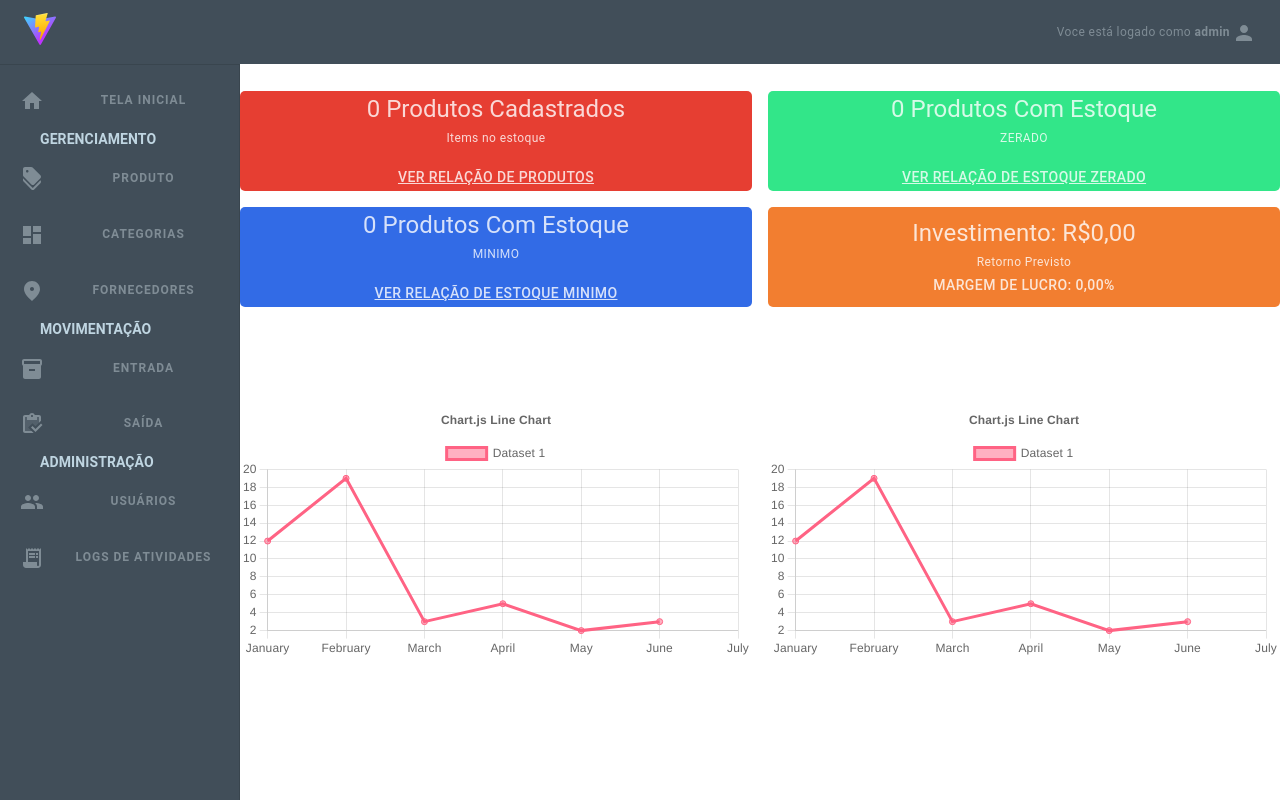
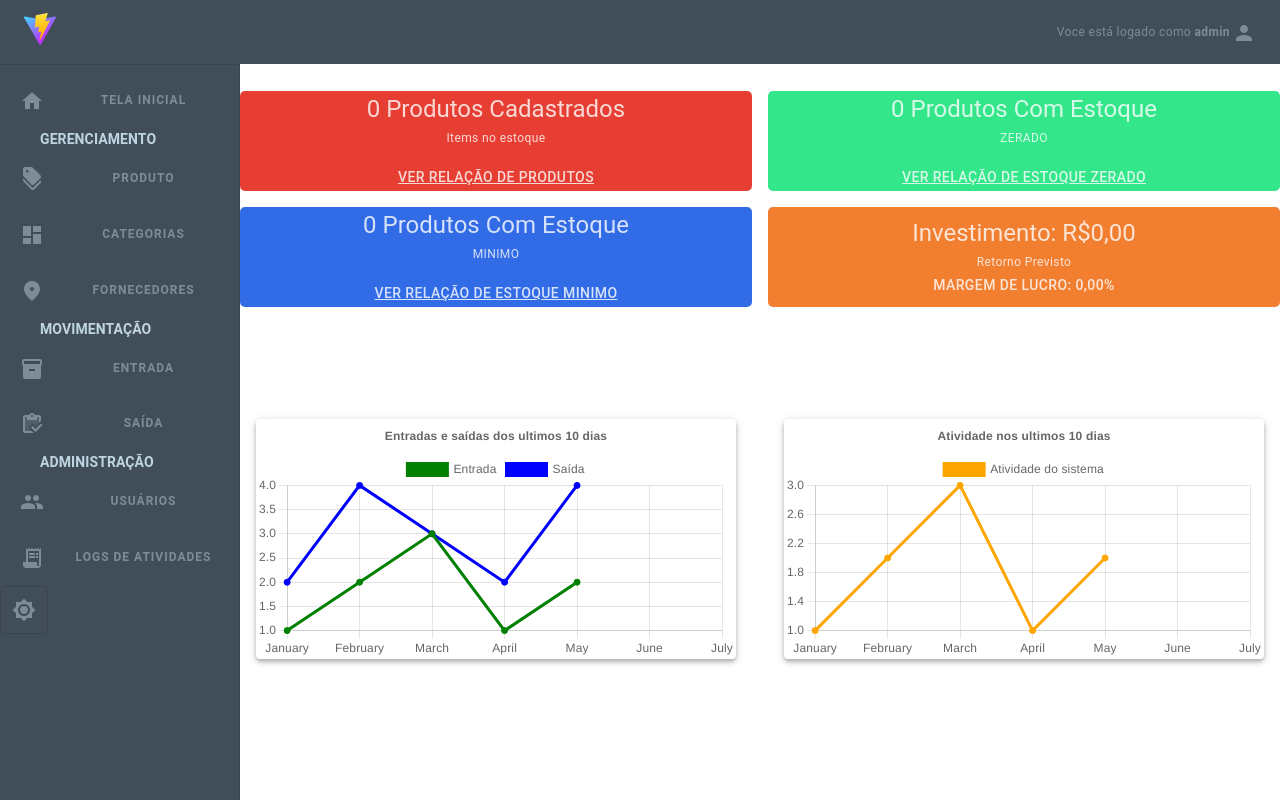
Before and after one commit to NANAQS/controle-estoque-FR, a React (Vite) app: page / in a window 1280 px wide. Built offline with nearby package versions, Linux system fonts and the light colour scheme.

Commit message:
terminando graficos e adicionando tema dark

```diff
--- a/package.json
+++ b/package.json
@@ -19,6 +19,7 @@
     "chart.js": "^4.3.0",
     "dotenv": "^16.3.1",
     "immer": "^10.0.2",
+    "js-cookie": "^3.0.5",
     "mitt": "^3.0.0",
     "react": "^18.2.0",
     "react-chartjs-2": "^5.2.0",
@@ -31,6 +32,7 @@
   },
   "devDependencies": {
     "@types/chart.js": "^2.9.37",
+    "@types/js-cookie": "^3.0.3",
     "@types/node": "^20.3.1",
     "@types/react": "^18.0.37",
     "@types/react-dom": "^18.0.11",
--- a/src/components/customChartLine/index.tsx
+++ b/src/components/customChartLine/index.tsx
@@ -1,4 +1,4 @@
-import { Box } from "@mui/material";
+import { Paper } from "@mui/material";
 import {
   Chart as ChartJS,
   CategoryScale,
@@ -21,40 +21,47 @@ ChartJS.register(
   Legend
 );
 
-const options = {
-  responsive: true,
-  plugins: {
-    legend: {
-      position: "top" as const,
-    },
-    title: {
-      display: true,
-      text: "Chart.js Line Chart",
-    },
-  },
-};
+interface head {
+  label: string;
+  data: number[];
+  colors: string;
+}
 
-const labels = ["January", "February", "March", "April", "May", "June", "July"];
+interface Props {
+  labels: string[];
+  title: string;
+  heads: head[];
+}
 
-interface Props {}
-
-export function CustomChartLine({}: Props) {
+export function CustomChartLine(props: Props) {
+  const dataset = props.heads.map((item) => {
+    return {
+      label: item.label,
+      data: item.data,
+      borderColor: item.colors,
+      backgroundColor: item.colors,
+    };
+  });
   return (
-    <Box>
+    <Paper elevation={4} sx={{ margin: 2 }}>
       <Line
-        options={options}
+        options={{
+          responsive: true,
+          plugins: {
+            legend: {
+              position: "top" as const,
+            },
+            title: {
+              display: true,
+              text: props.title,
+            },
+          },
+        }}
         data={{
-          labels,
-          datasets: [
-            {
-              label: "Dataset 1",
-              data: [12, 19, 3, 5, 2, 3],
-              borderColor: "rgb(255, 99, 132)",
-              backgroundColor: "rgba(255, 99, 132, 0.5)",
-            },
-          ],
+          labels: props.labels,
+          datasets: [...dataset],
         }}
       />
-    </Box>
+    </Paper>
   );
 }
--- a/src/components/drawer/index.tsx
+++ b/src/components/drawer/index.tsx
@@ -1,5 +1,5 @@
 import Box from "@mui/material/Box";
-
+import Cookies from "js-cookie";
 import Toolbar from "@mui/material/Toolbar";
 import List from "@mui/material/List";
 import CssBaseline from "@mui/material/CssBaseline";
@@ -11,8 +11,10 @@ import {
   ListItemButton,
   ListItemIcon,
   ListItemText,
+  ToggleButton,
+  useTheme,
 } from "@mui/material";
-import { ChevronRight, Menu } from "@mui/icons-material";
+import { Brightness7, ChevronRight, DarkMode, Menu } from "@mui/icons-material";
 
 import React, { ReactNode } from "react";
 import {
@@ -58,6 +60,14 @@ const CustomDrawer = (props: Props) => {
     [dispatch]
   );
 
+  const currentTheme = Cookies.get("THEME_DEFAULT");
+  const toggleTheme = () => {
+    const newTheme =
+      currentTheme == "THEME_DARK" ? "THEME_LIGHT" : "THEME_DARK";
+    Cookies.set("THEME_DEFAULT", newTheme);
+    window.location.reload();
+  };
+
   return (
     <Box sx={{ display: "flex" }}>
       <CssBaseline />
@@ -67,6 +77,7 @@ const CustomDrawer = (props: Props) => {
         sx={{
           display: "flex",
           alignItems: "stretch",
+          background: useTheme().palette.secondary.main,
         }}
         position="fixed"
         open={props.open}
@@ -171,6 +182,23 @@ const CustomDrawer = (props: Props) => {
               ))}
             </div>
           ))}
+          <ToggleButton
+            value="check"
+            selected={
+              currentTheme == null
+                ? false
+                : currentTheme == "THEME_LIGHT"
+                ? false
+                : true
+            }
+            onChange={() => toggleTheme()}
+          >
+            {currentTheme == null || currentTheme == "THEME_LIGHT" ? (
+              <Brightness7 color="primary" />
+            ) : (
+              <DarkMode color="primary" />
+            )}
+          </ToggleButton>
         </List>
       </CustomDrawerConfig>
       <Box component="main" sx={{ flexGrow: 1 }}>
--- a/src/main.tsx
+++ b/src/main.tsx
@@ -1,12 +1,20 @@
 import React from "react";
 import ReactDOM from "react-dom/client";
+import Cookies from "js-cookie";
 
 import { RouterProvider } from "react-router-dom";
 import { route } from "./route";
 import { ThemeProvider } from "@mui/material";
-import { theme } from "./themes";
+import { themeDark, themeLight } from "./themes";
 import { Provider } from "react-redux";
 import { store } from "./store";
+
+const currentTheme = Cookies.get("THEME_DEFAULT");
+
+const isDarkMode =
+  currentTheme == null || currentTheme == "THEME_LIGHT" ? false : true;
+
+const theme = isDarkMode ? themeDark : themeLight;
 
 ReactDOM.createRoot(document.getElementById("root") as HTMLElement).render(
   <React.StrictMode>
--- a/src/pages/home_screen.tsx
+++ b/src/pages/home_screen.tsx
@@ -37,10 +37,51 @@ export default function HomeScreen() {
       </Grid>
       <Grid sx={{ marginTop: 10 }} container spacing={2}>
         <Grid item xs={12} sm={6}>
-          <CustomChartLine />
+          <CustomChartLine
+            labels={[
+              "January",
+              "February",
+              "March",
+              "April",
+              "May",
+              "June",
+              "July",
+            ]}
+            title={"Entradas e saídas dos ultimos 10 dias"}
+            heads={[
+              {
+                colors: "green",
+                data: [1, 2, 3, 1, 2],
+                label: "Entrada",
+              },
+              {
+                colors: "blue",
+                data: [2, 4, 3, 2, 4],
+                label: "Saída",
+              },
+            ]}
+          />
         </Grid>
         <Grid item xs={12} sm={6}>
-          <CustomChartLine />
+          <CustomChartLine
+            labels={[
+              "January",
+              "February",
+              "March",
+              "April",
+              "May",
+              "June",
+              "July",
+            ]}
+            title={"Atividade nos ultimos 10 dias"}
+            heads={[
+              {
+                colors: "orange",
+                data: [1, 2, 3, 1, 2],
+                label: "Atividade do sistema",
+              },
+            ]}
+          />
         </Grid>
       </Grid>
     </CustomDrawerDefault>
--- a/src/themes/index.ts
+++ b/src/themes/index.ts
@@ -1,60 +1,123 @@
 import { createTheme } from "@mui/material";
 
-const PRIMARY = "#7F8C95";
-const SECUNDARY = "#414e59";
+const PRIMARY_LIGHT = "#7F8C95";
+const SECUNDARY_LIGHT = "#414e59";
+const CONTRAST_LIGHT = "#BFD5E1";
 
-export const theme = createTheme({
+const PRIMARY_DARK = "#525b61";
+const SECUNDARY_DARK = "#252d33";
+const CONTRAST_DARK = "#66737a";
+
+export const themeLight = createTheme({
   palette: {
+    mode: "light",
     primary: {
-      main: PRIMARY,
+      main: PRIMARY_LIGHT,
     },
     secondary: {
-      main: SECUNDARY,
+      main: SECUNDARY_LIGHT,
     },
   },
   components: {
     MuiListItemText: {
       styleOverrides: {
         primary: {
-          color: PRIMARY,
+          color: PRIMARY_LIGHT,
         },
       },
     },
     MuiTypography: {
       styleOverrides: {
         caption: {
-          color: PRIMARY,
+          color: PRIMARY_LIGHT,
         },
         overline: {
-          color: PRIMARY,
+          color: PRIMARY_LIGHT,
         },
         subtitle2: {
-          color: "#BFD5E1",
+          color: CONTRAST_LIGHT,
         },
         body1: {
-          color: SECUNDARY,
+          color: SECUNDARY_LIGHT,
           fontSize: 40,
         },
       },
     },
     MuiIconButton: {
       styleOverrides: {
-        colorPrimary: PRIMARY,
+        colorPrimary: PRIMARY_LIGHT,
       },
     },
     MuiDrawer: {
       styleOverrides: {
         paper: {
-          backgroundColor: SECUNDARY,
+          backgroundColor: SECUNDARY_LIGHT,
         },
       },
     },
     MuiAppBar: {
       styleOverrides: {
         colorSecondary: {
-          color: SECUNDARY,
+          color: SECUNDARY_LIGHT,
         },
       },
     },
   },
 });
+
+export const themeDark = createTheme({
+  palette: {
+    mode: "dark",
+    primary: {
+      main: PRIMARY_DARK,
+    },
+    secondary: {
+      main: SECUNDARY_DARK,
+    },
+  },
+  components: {
+    MuiListItemText: {
+      styleOverrides: {
+        primary: {
+          color: PRIMARY_DARK,
+        },
+      },
+    },
+    MuiTypography: {
+      styleOverrides: {
+        caption: {
+          color: PRIMARY_DARK,
+        },
+        overline: {
+          color: PRIMARY_DARK,
+        },
+        subtitle2: {
+          color: CONTRAST_DARK,
+        },
+        body1: {
+          color: SECUNDARY_DARK,
+          fontSize: 40,
+        },
+      },
+    },
+    MuiIconButton: {
+      styleOverrides: {
+        colorPrimary: PRIMARY_DARK,
+      },
+    },
+    MuiDrawer: {
+      styleOverrides: {
+        paper: {
+          backgroundColor: SECUNDARY_DARK,
+        },
+      },
+    },
+    MuiAppBar: {
+      styleOverrides: {
+        colorSecondary: {
+          color: SECUNDARY_LIGHT,
+        },
+      },
+    },
+  },
+});
```
Also changed, not shown: 1 other file (tests, documents, lock files or other folders).
